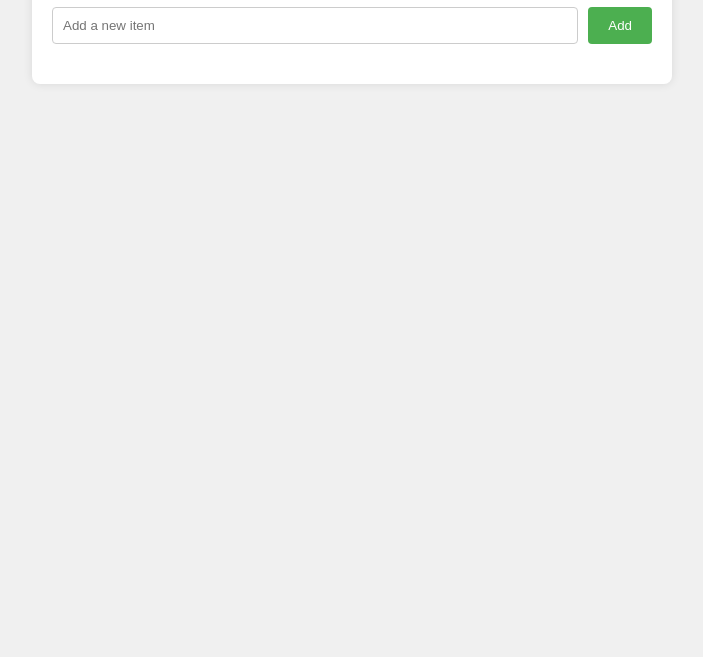
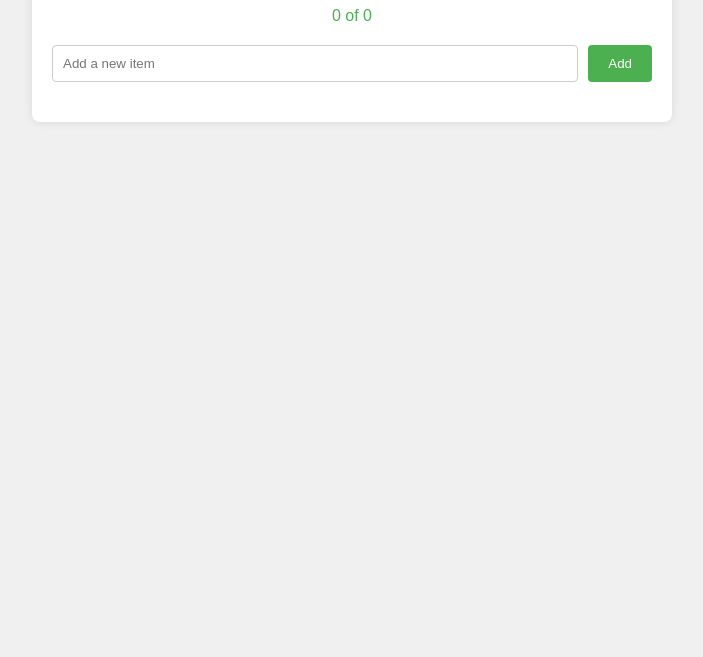
Before and after one commit to A-Kuburovic/tourdeswede, a plain HTML site: page index.html in a window 1280 px wide. Shown: the part 143-800 px from the top of the page, without its empty margins (288-991 px from the left). Drawn offline with Linux system fonts and the light colour scheme.

Commit message:
Update index.html

```diff
--- a/index.html
+++ b/index.html
@@ -54,6 +54,12 @@
             background-color: #45a049;
         }
 
+        .counter {
+            text-align: center;
+            margin-bottom: 20px;
+            color: #4CAF50;
+        }
+
         ul {
             list-style-type: none;
             padding: 0;
@@ -105,6 +111,7 @@
 <body>
     <div class="container">
         <h1>Tour de Swede</h1>
+        <div class="counter" id="counter">0 of 0</div>
         <div class="input-section">
             <input type="text" id="new-item" placeholder="Add a new item">
             <button onclick="addItem()">Add</button>
@@ -128,12 +135,14 @@
             document.getElementById('new-item').value = '';
 
             saveItem(item);
+            updateCounter();
         }
 
         function deleteItem(itemElement) {
             const text = itemElement.querySelector('span').textContent;
             itemElement.remove();
             deleteItemFromStorage(text);
+            updateCounter();
         }
 
         function editItem(itemElement) {
@@ -150,6 +159,7 @@
             const checkbox = itemElement.querySelector('input[type="checkbox"]');
             const text = itemElement.querySelector('span').textContent;
             updateItemInStorage(checkbox.checked, text, text);
+            updateCounter();
         }
 
         function createListItem(item) {
@@ -215,6 +225,14 @@
                 const listItem = createListItem(item);
                 document.getElementById('checklist').appendChild(listItem);
             });
+            updateCounter();
+        }
+
+        function updateCounter() {
+            const items = JSON.parse(localStorage.getItem('checklistItems')) || [];
+            const totalItems = items.length;
+            const completedItems = items.filter(item => item.completed).length;
+            document.getElementById('counter').textContent = `${completedItems} of ${totalItems}`;
         }
     </script>
 </body>
```
